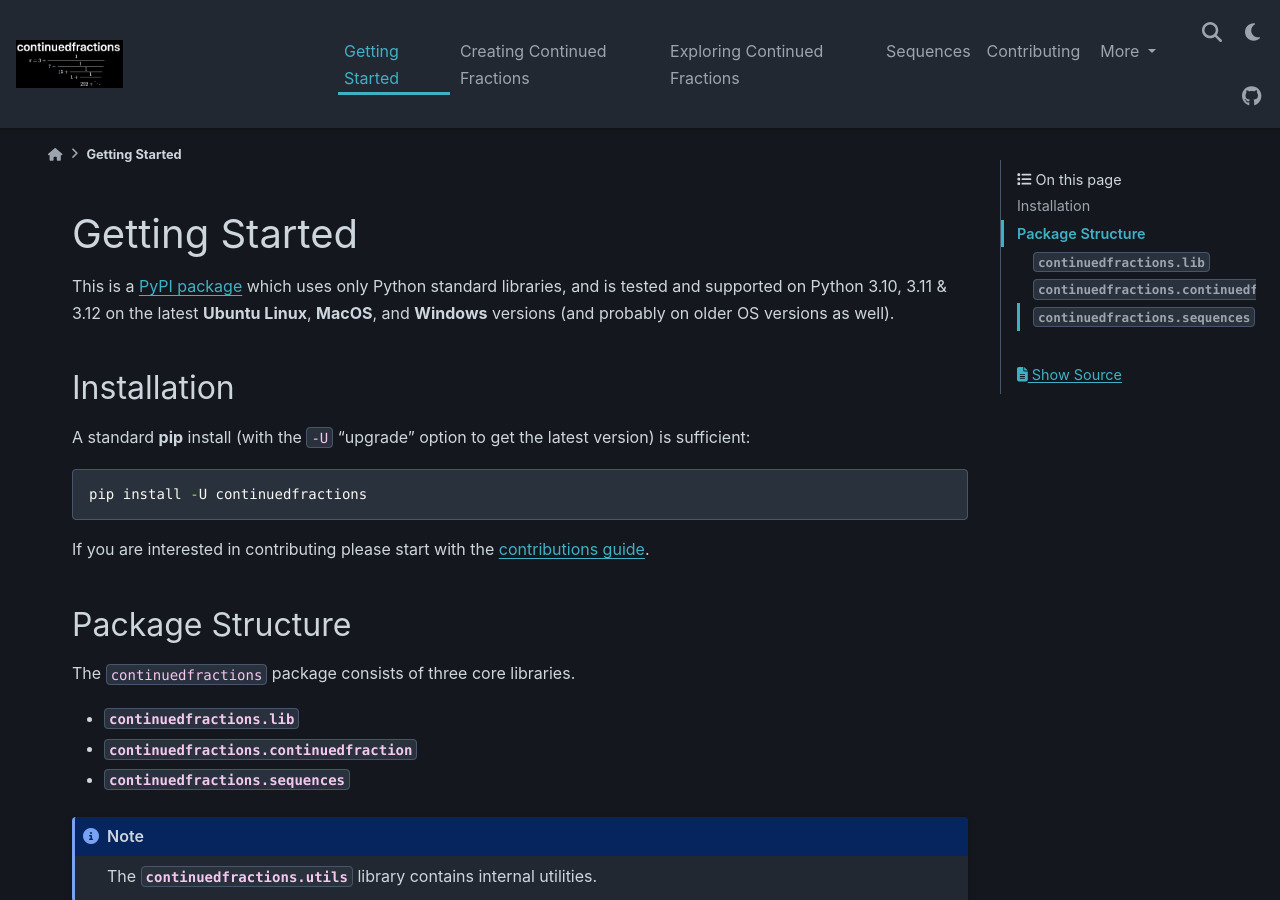
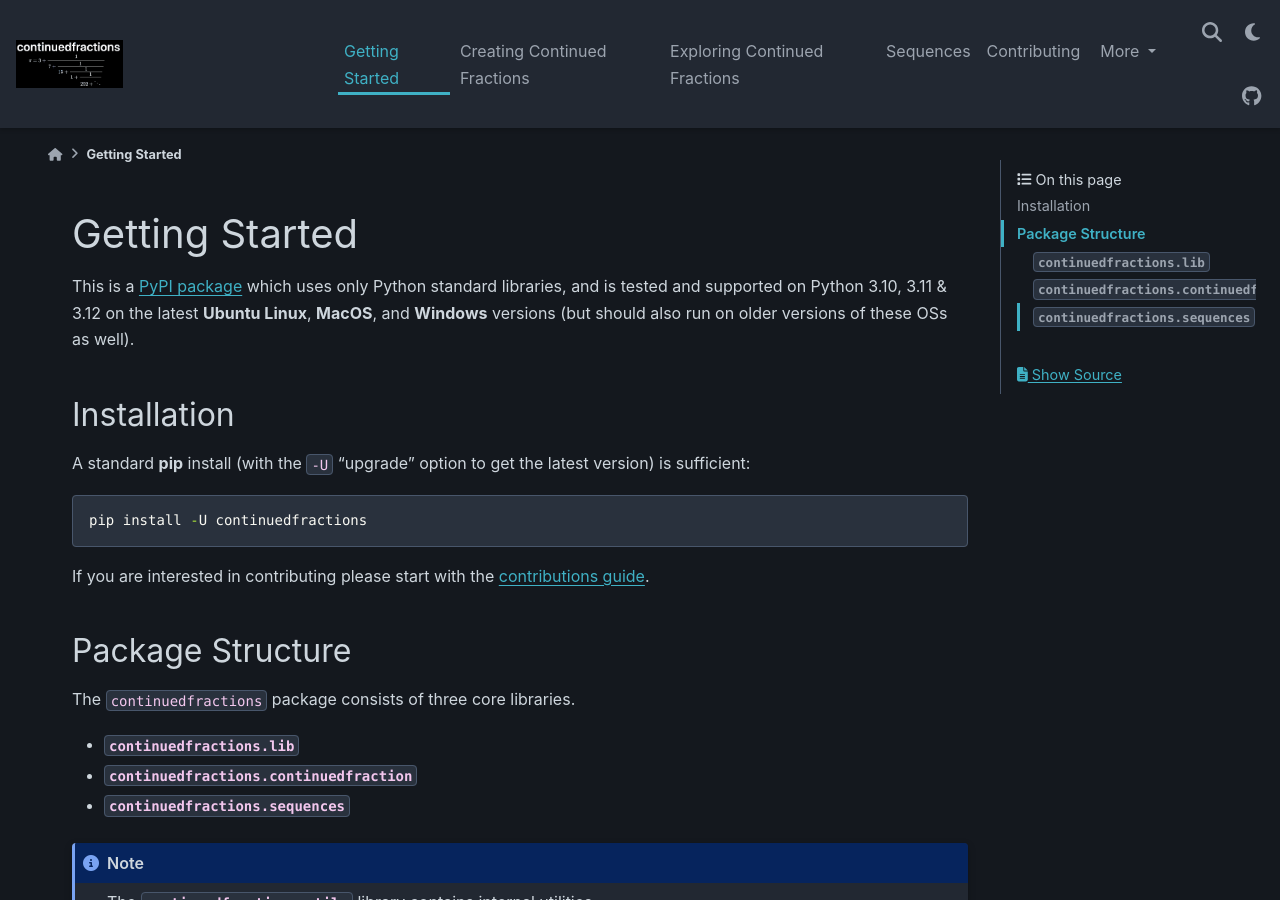
Before and after one commit to sr-murthy/continuedfractions, a Sphinx documentation site: the page built from docs/sources/getting-started.rst, in a window 1280 px wide and 900 px high. Built offline with Sphinx 7.4.7 and the PyData theme 0.15.4, drawn with Linux system fonts in a browser that asks for light colours; nearby versions of some CDN libraries.

Commit message:
docs: tweak README + getting started docs

```diff
--- a/docs/sources/getting-started.rst
+++ b/docs/sources/getting-started.rst
@@ -6,7 +6,7 @@
 Getting Started
 ===============
 
-This is a `PyPI package <https://pypi.org/project/continuedfractions/>`_ which uses only Python standard libraries, and is tested and supported on Python 3.10, 3.11 & 3.12 on the latest **Ubuntu Linux**, **MacOS**, and **Windows** versions (and probably on older OS versions as well).
+This is a `PyPI package <https://pypi.org/project/continuedfractions/>`_ which uses only Python standard libraries, and is tested and supported on Python 3.10, 3.11 & 3.12 on the latest **Ubuntu Linux**, **MacOS**, and **Windows** versions (but should also run on older versions of these OSs as well).
 
 .. _getting-started.installation:
 
```
Also changed, not shown: README.md (+1 -1 lines).
